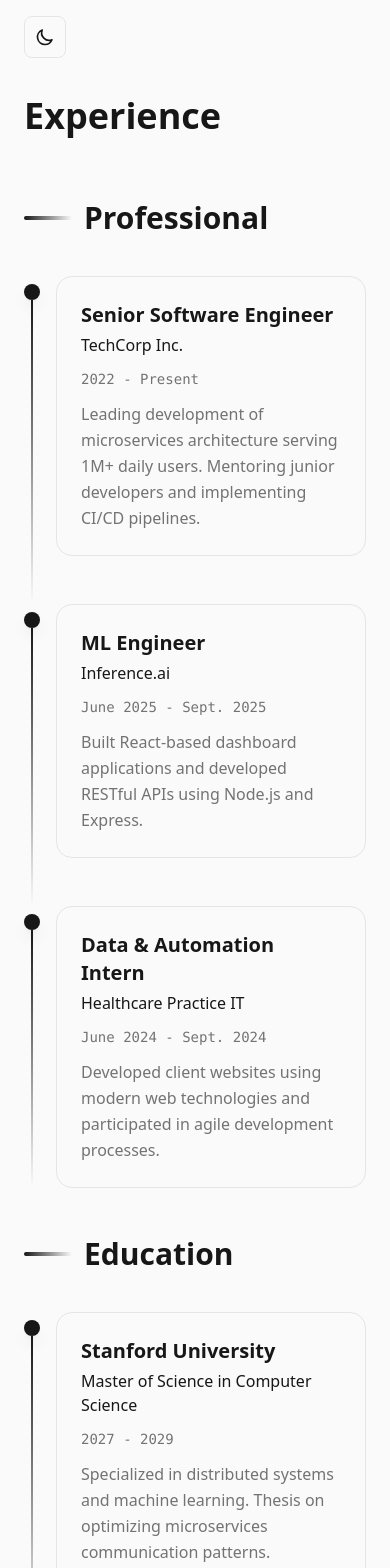
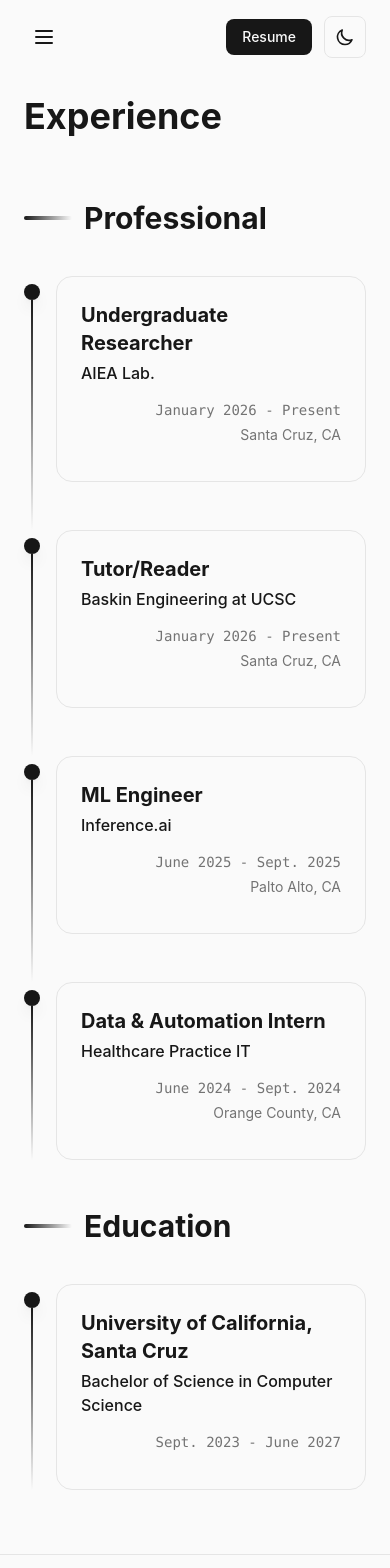
Before and after one commit to jjacobhw/web-portfolio-v4, a Next.js app: page /experience in a window 390 px wide. Shown: the top 1568 px of the page. Built offline with nearby package versions, Linux system fonts and the light colour scheme.

Commit message:
updated components

```diff
--- a/app/components/Navbar.tsx
+++ b/app/components/Navbar.tsx
@@ -14,6 +14,7 @@ const navItems = [
 export default function Navbar() {
   const [scrolled, setScrolled] = useState(false);
   const [theme, setTheme] = useState<"light" | "dark">("light");
+  const [mobileMenuOpen, setMobileMenuOpen] = useState(false);
   const pathname = usePathname();
 
   useEffect(() => {
@@ -51,7 +52,36 @@ export default function Navbar() {
       }`}
     >
       <div className="max-w-7xl mx-auto px-6 py-4 flex items-center justify-between">
-        {/* Nav Links */}
+        {/* Mobile Menu Button */}
+        <button
+          onClick={() => setMobileMenuOpen(!mobileMenuOpen)}
+          className="md:hidden p-2 rounded-lg hover:bg-[var(--hover-bg)] transition-colors"
+          aria-label="Toggle menu"
+        >
+          <svg
+            className="w-6 h-6 text-[var(--foreground)]"
+            fill="none"
+            viewBox="0 0 24 24"
+            stroke="currentColor"
+            strokeWidth={2}
+          >
+            {mobileMenuOpen ? (
+              <path
+                strokeLinecap="round"
+                strokeLinejoin="round"
+                d="M6 18L18 6M6 6l12 12"
+              />
+            ) : (
+              <path
+                strokeLinecap="round"
+                strokeLinejoin="round"
+                d="M4 6h16M4 12h16M4 18h16"
+              />
+            )}
+          </svg>
+        </button>
+
+        {/* Nav Links - Desktop */}
         <div className="hidden md:flex items-center gap-4">
           {navItems.map((item) => (
             <Link
@@ -76,6 +106,16 @@ export default function Navbar() {
         </div>
 
         <div className="flex items-center gap-3">
+          {/* Resume Button */}
+          <a
+            href="https://drive.google.com/file/d/1uXJ_iz17oABK1PK_JYPsvV4-u4xbebym/view?usp=sharing"
+            target="_blank"
+            rel="noopener noreferrer"
+            className="px-4 py-2 text-sm font-medium bg-[var(--foreground)] text-[var(--background)] rounded-lg hover:opacity-90 transition-all"
+          >
+            Resume
+          </a>
+
           {/* Theme Toggle */}
           <button
             onClick={toggleTheme}
@@ -114,6 +154,33 @@ export default function Navbar() {
           </button>
         </div>
       </div>
+
+      {/* Mobile Menu */}
+      {mobileMenuOpen && (
+        <motion.div
+          initial={{ opacity: 0, y: -10 }}
+          animate={{ opacity: 1, y: 0 }}
+          exit={{ opacity: 0, y: -10 }}
+          className="md:hidden bg-[var(--background)] border-b border-[var(--border-color)]"
+        >
+          <div className="px-6 py-4 flex flex-col gap-2">
+            {navItems.map((item) => (
+              <Link
+                key={item.href}
+                href={item.href}
+                onClick={() => setMobileMenuOpen(false)}
+                className={`px-4 py-3 text-base rounded-lg transition-colors ${
+                  pathname === item.href
+                    ? "text-[var(--foreground)] bg-[var(--hover-bg)]"
+                    : "text-[var(--foreground-secondary)] hover:text-[var(--foreground)] hover:bg-[var(--hover-bg)]"
+                }`}
+              >
+                {item.label}
+              </Link>
+            ))}
+          </div>
+        </motion.div>
+      )}
     </nav>
   );
 }
--- a/app/experience/page.tsx
+++ b/app/experience/page.tsx
@@ -5,42 +5,46 @@ import Footer from "../components/Footer";
 
 const experiences = [
   {
-    title: "Senior Software Engineer",
-    company: "TechCorp Inc.",
-    period: "2022 - Present",
+    title: "Undergraduate Researcher",
+    company: "AIEA Lab.",
+    period: "January 2026 - Present",
+    location: "Santa Cruz, CA",
     description:
-      "Leading development of microservices architecture serving 1M+ daily users. Mentoring junior developers and implementing CI/CD pipelines.",
+      "",
+  },
+  {
+    title: "Tutor/Reader",
+    company: "Baskin Engineering at UCSC",
+    period: "January 2026 - Present",
+    location: "Santa Cruz, CA",
+    description:
+      "",
   },
   {
     title: "ML Engineer",
     company: "Inference.ai",
     period: "June 2025 - Sept. 2025",
+    location: "Palto Alto, CA",
     description:
-      "Built React-based dashboard applications and developed RESTful APIs using Node.js and Express.",
+      "",
   },
   {
     title: "Data & Automation Intern",
     company: "Healthcare Practice IT",
     period: "June 2024 - Sept. 2024",
+    location: "Orange County, CA",
     description:
-      "Developed client websites using modern web technologies and participated in agile development processes.",
+      "",
   },
 ];
 
 const education = [
   {
-    degree: "Master of Science in Computer Science",
-    school: "Stanford University",
-    period: "2027 - 2029",
-    description:
-      "Specialized in distributed systems and machine learning. Thesis on optimizing microservices communication patterns.",
-  },
-  {
     degree: "Bachelor of Science in Computer Science",
     school: "University of California, Santa Cruz",
-    period: "September 2023 - June 2027",
+    period: "Sept. 2023 - June 2027",
     description:
-      "Graduated with honors. Focused on software engineering and algorithms. Active member of the coding club.",
+      "",
   },
 ];
 
@@ -64,12 +68,14 @@ export default function Experience() {
     title,
     subtitle,
     period,
+    location,
     description,
     index,
   }: {
     title: string;
     subtitle: string;
     period: string;
+    location?: string;
     description: string;
     index: number;
   }) => (
@@ -90,9 +96,14 @@ export default function Experience() {
             <h3 className="text-xl font-bold mb-1">{title}</h3>
             <p className="text-[var(--accent)] font-medium">{subtitle}</p>
           </div>
-          <span className="text-[var(--foreground-secondary)] font-mono text-sm whitespace-nowrap">
-            {period}
-          </span>
+          <div className="text-right">
+            <span className="text-[var(--foreground-secondary)] font-mono text-sm whitespace-nowrap">
+              {period}
+            </span>
+            {location && (
+              <p className="text-[var(--foreground-secondary)] text-sm mt-1">{location}</p>
+            )}
+          </div>
         </div>
         <p className="text-[var(--foreground-secondary)] leading-relaxed">
           {description}
@@ -141,6 +152,7 @@ export default function Experience() {
                   title={exp.title}
                   subtitle={exp.company}
                   period={exp.period}
+                  location={exp.location}
                   description={exp.description}
                   index={index}
                 />
--- a/app/globals.css
+++ b/app/globals.css
@@ -34,7 +34,7 @@
 @theme inline {
   --color-background: var(--background);
   --color-foreground: var(--foreground);
-  --font-sans: var(--font-poppins);
+  --font-sans: -apple-system, BlinkMacSystemFont, "SF Pro Display", "SF Pro Text", system-ui, "Segoe UI", Roboto, Helvetica, Arial, sans-serif;
 }
 
 * {
@@ -44,8 +44,10 @@
 body {
   background: var(--background);
   color: var(--foreground);
-  font-family: var(--font-sans), ui-sans-serif, -apple-system, BlinkMacSystemFont, "Segoe UI", Helvetica, Arial, sans-serif;
+  font-family: -apple-system, BlinkMacSystemFont, "SF Pro Display", "SF Pro Text", system-ui, "Segoe UI", Roboto, Helvetica, Arial, sans-serif;
   transition: background-color 0.3s ease, color 0.3s ease;
+  -webkit-font-smoothing: antialiased;
+  -moz-osx-font-smoothing: grayscale;
 }
 
 ::selection {
--- a/app/layout.tsx
+++ b/app/layout.tsx
@@ -1,13 +1,6 @@
 import type { Metadata } from "next";
-import { Poppins } from "next/font/google";
 import "./globals.css";
 import Navbar from "./components/Navbar";
-
-const poppins = Poppins({
-  variable: "--font-poppins",
-  subsets: ["latin"],
-  weight: ["300", "400", "500", "600", "700", "800"],
-});
 
 export const metadata: Metadata = {
   title: "Jacob Wei",
@@ -21,9 +14,7 @@ export default function RootLayout({
 }>) {
   return (
     <html lang="en">
-      <body
-        className={`${poppins.variable} antialiased`}
-      >
+      <body className="antialiased">
         <Navbar />
         {children}
       </body>
--- a/app/page.tsx
+++ b/app/page.tsx
@@ -56,14 +56,6 @@ export default function Home() {
             variants={item}
             className="flex flex-col sm:flex-row gap-4"
           >
-            <a
-              href="/resume.pdf"
-              target="_blank"
-              rel="noopener noreferrer"
-              className="inline-flex items-center justify-center px-6 py-3 text-base font-medium bg-[var(--foreground)] text-[var(--background)] rounded-lg hover:opacity-90 transition-all shadow-sm hover:shadow-md"
-            >
-              Resume
-            </a>
             <a
               href="#about"
               className="inline-flex items-center justify-center px-6 py-3 text-base font-medium border border-[var(--border-color)] rounded-lg hover:bg-[var(--hover-bg)] transition-all"
```
